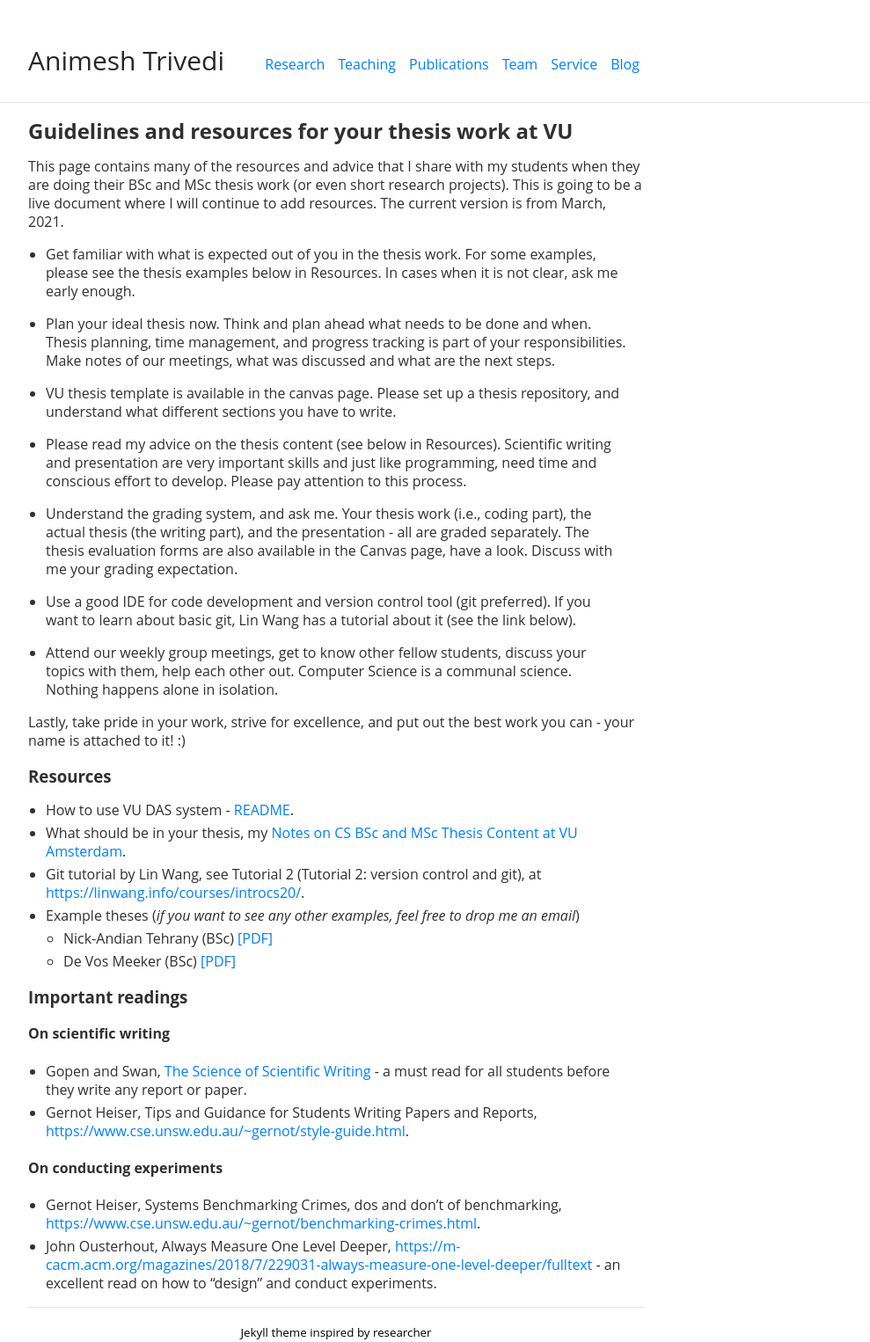
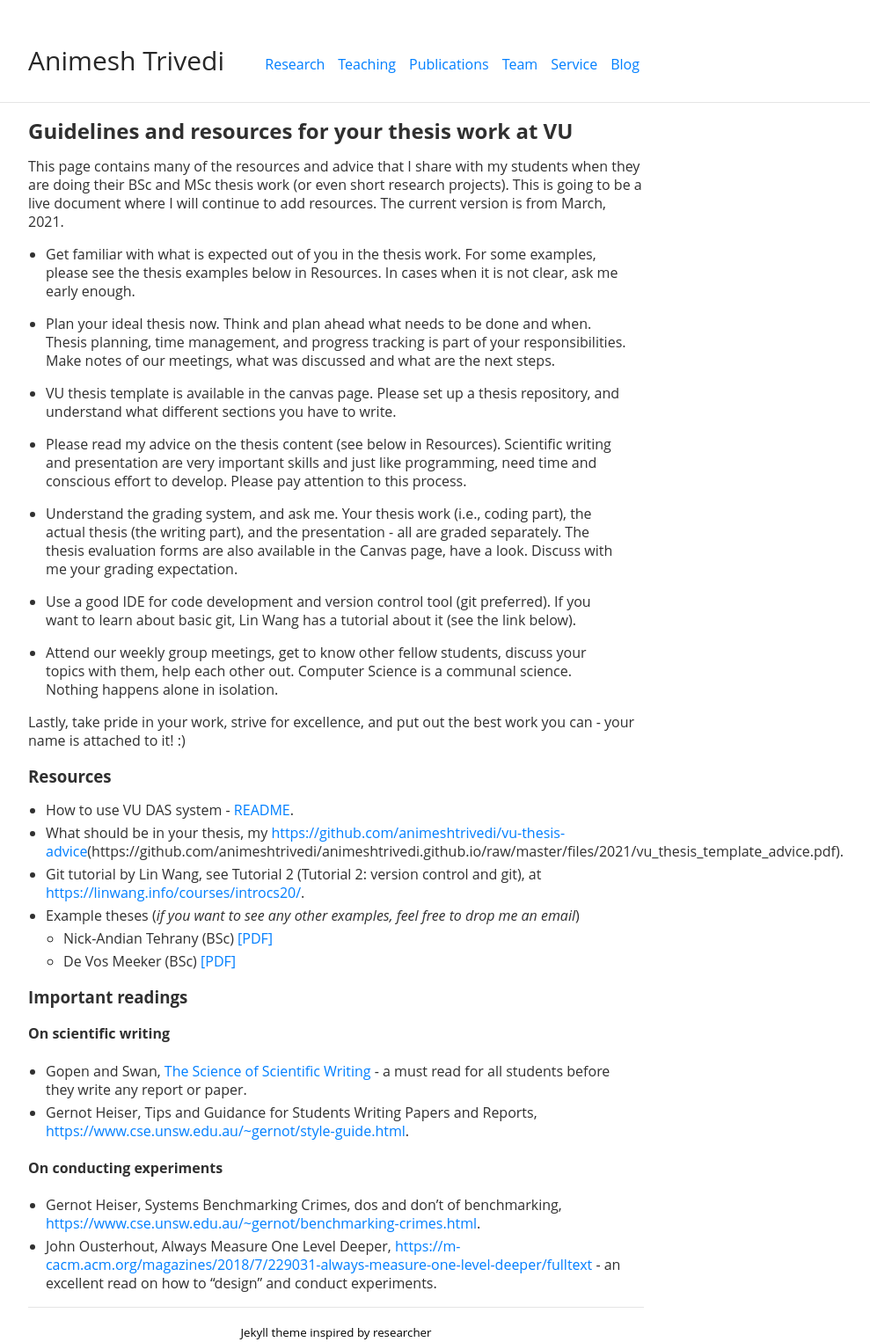
Before and after one commit to animeshtrivedi/animeshtrivedi.github.io, a Jekyll site: the page built from _posts/2021-03-28-thesis-resources.md, in a window 1280 px wide. Shown: the whole page at 88% size, without its empty margins (258-1247 px from the left). Built offline with Jekyll 4.4.1, drawn with Linux system fonts in a browser that asks for light colours.

Commit message:
Update the vu thesis draft

```diff
--- a/_posts/2021-03-28-thesis-resources.md
+++ b/_posts/2021-03-28-thesis-resources.md
@@ -27,7 +27,7 @@ Lastly, take pride in your work, strive for excellence, and put out the best wor
 
 ### Resources
    * How to use VU DAS system - [README](/das-readme).
-   * What should be in your thesis, my [Notes on CS BSc and MSc Thesis Content at VU Amsterdam](https://github.com/animeshtrivedi/animeshtrivedi.github.io/raw/master/files/2021/vu_thesis_template_advice.pdf).
+   * What should be in your thesis, my [https://github.com/animeshtrivedi/vu-thesis-advice](https://github.com/animeshtrivedi/vu-thesis-advice)(https://github.com/animeshtrivedi/animeshtrivedi.github.io/raw/master/files/2021/vu_thesis_template_advice.pdf).
    * Git tutorial by Lin Wang, see Tutorial 2 (Tutorial 2: version control and git), at [https://linwang.info/courses/introcs20/](https://linwang.info/courses/introcs20/).
    * Example theses (*if you want to see any other examples, feel free to drop me an email*)
       * Nick-Andian Tehrany (BSc) [[PDF]](https://github.com/animeshtrivedi/animeshtrivedi.github.io/raw/master/files/2021/2020-Nick_Tehrany_VU_BSc_Thesis.pdf)
```
